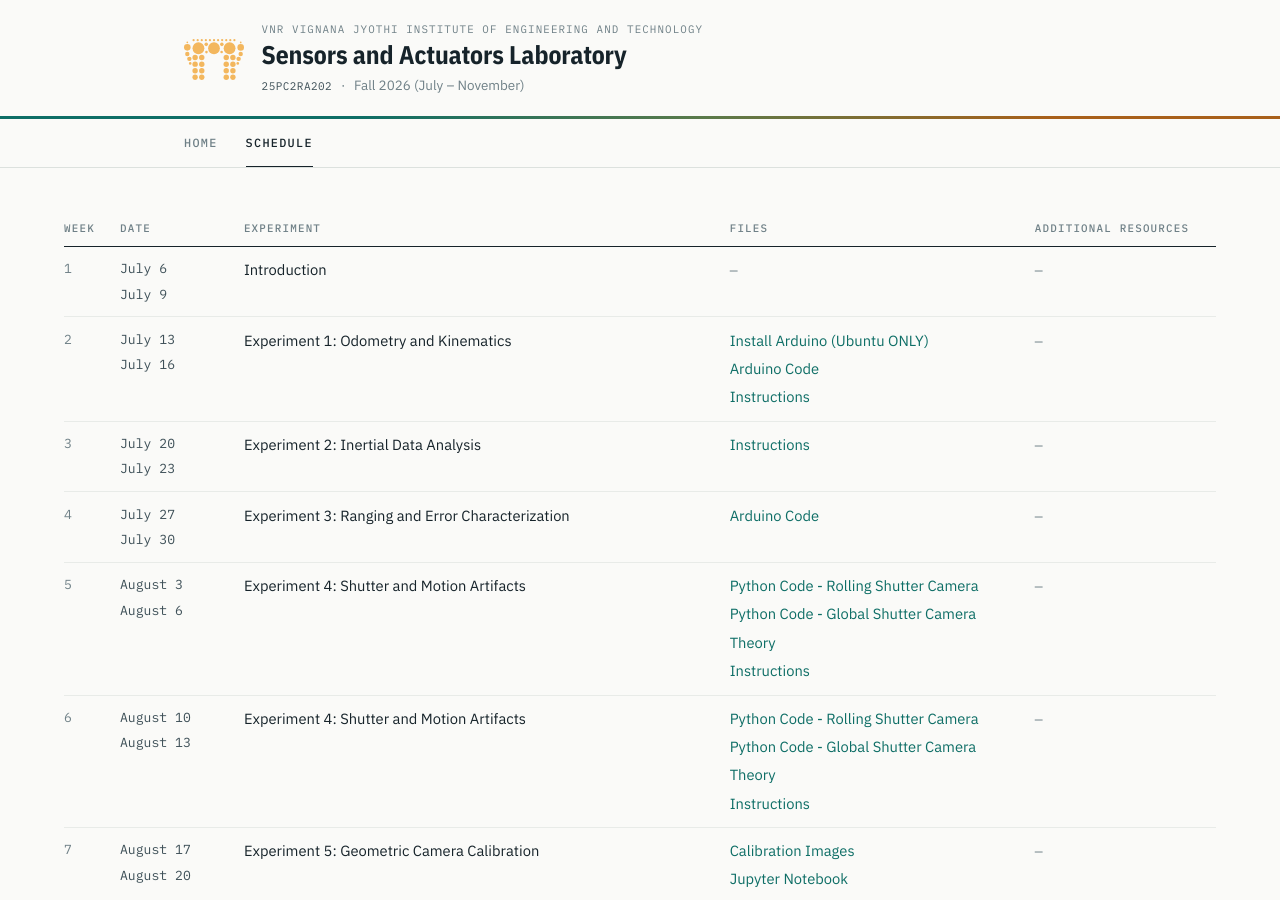
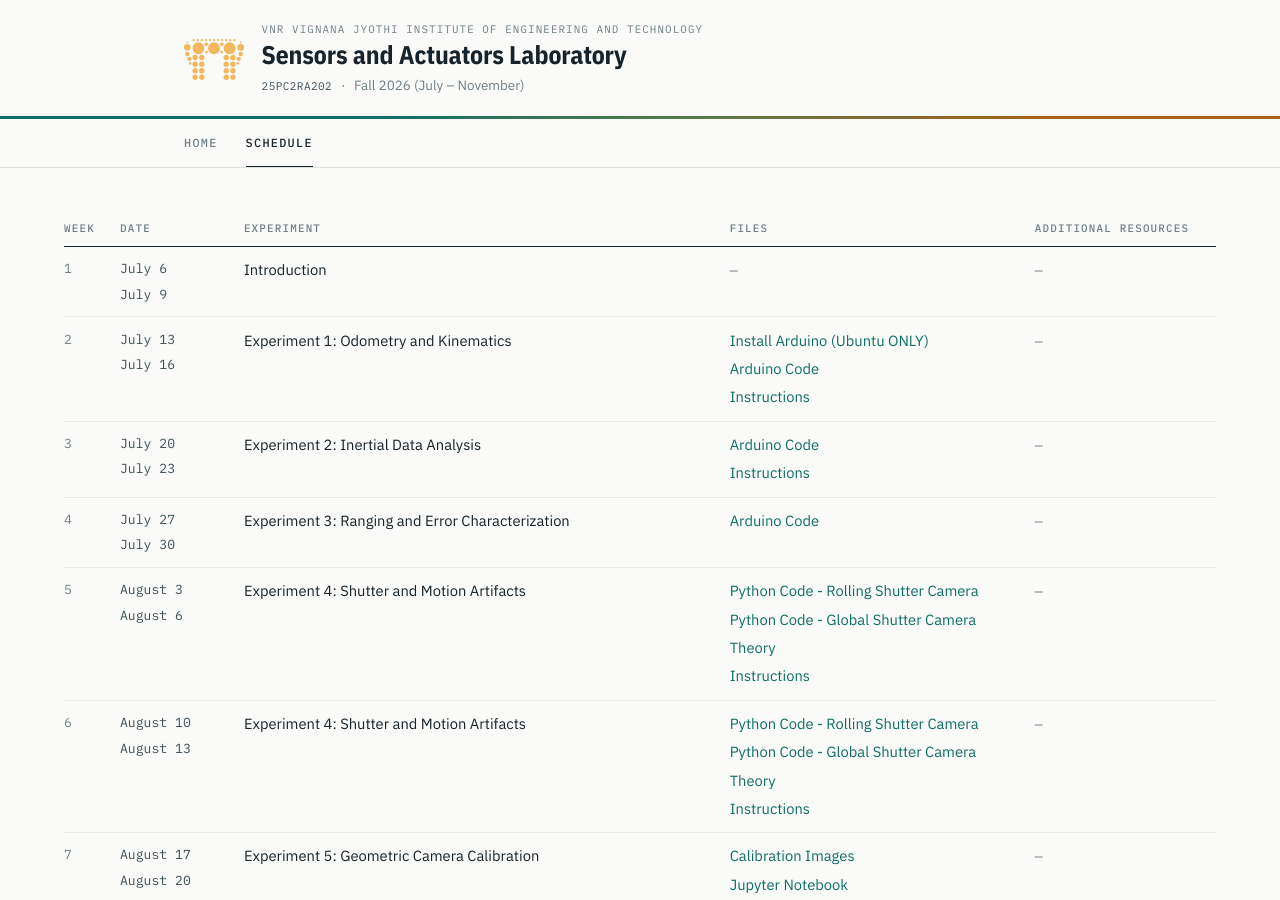
Before and after one commit to uhvardhan/sensors-actuators-lab, a Jekyll site: the page built from schedule.md, in a window 1280 px wide and 900 px high. Built offline with Jekyll 4.4.1, drawn with Linux system fonts in a browser that asks for light colours.

Commit message:
Add Arduino code to Experiment 2 session

```diff
--- a/_data/schedule.yml
+++ b/_data/schedule.yml
@@ -38,6 +38,8 @@
   session: "Experiment 2: Inertial Data Analysis"
   notes: []
   scripts:
+    - name: "Arduino Code"
+      url: "/assets/files/experiment_21.ino"
     - name: "Instructions"
       url: "/assets/files/Experiment%202%20-%20Inertial%20Data%20Analysis.pdf"
   resources: []
```
